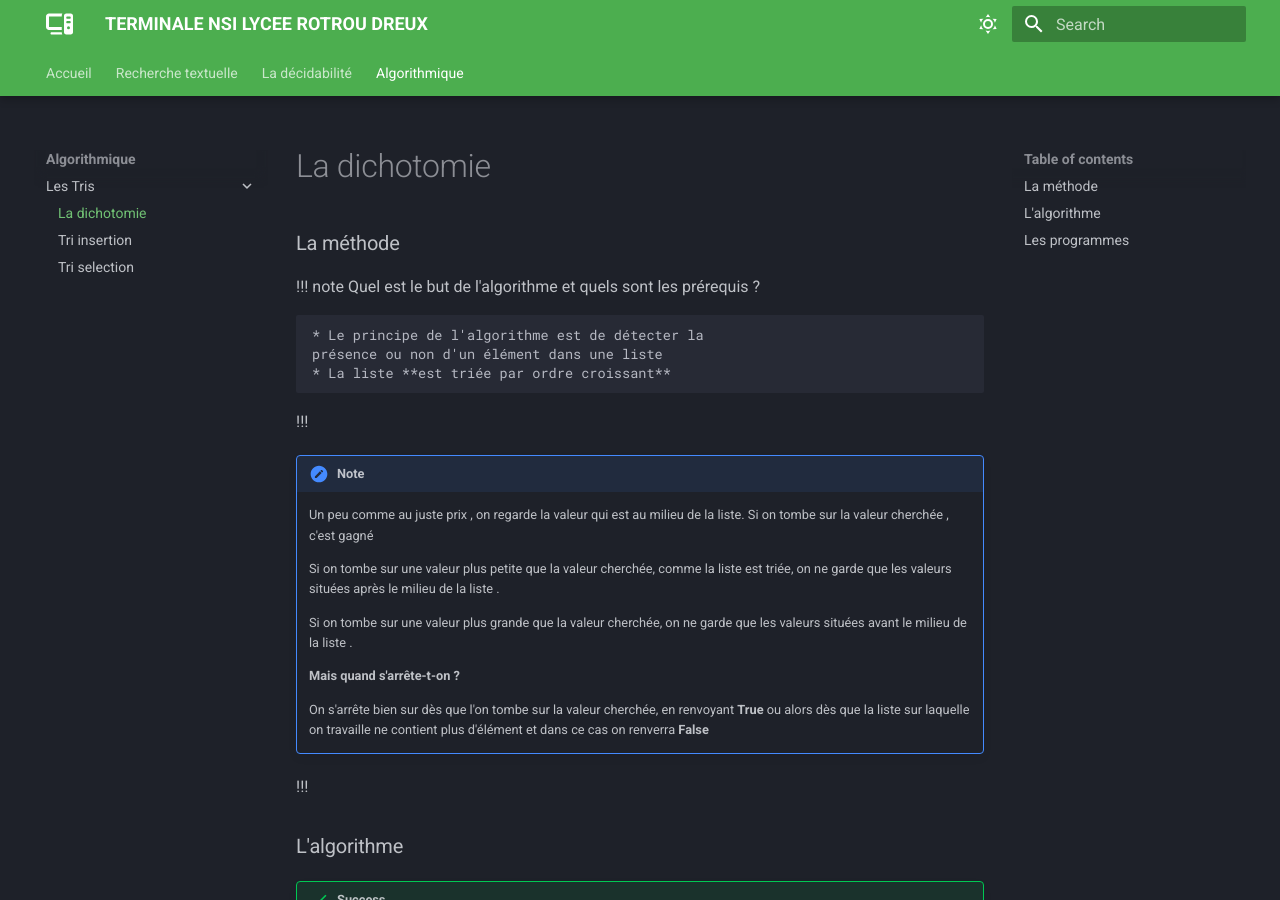
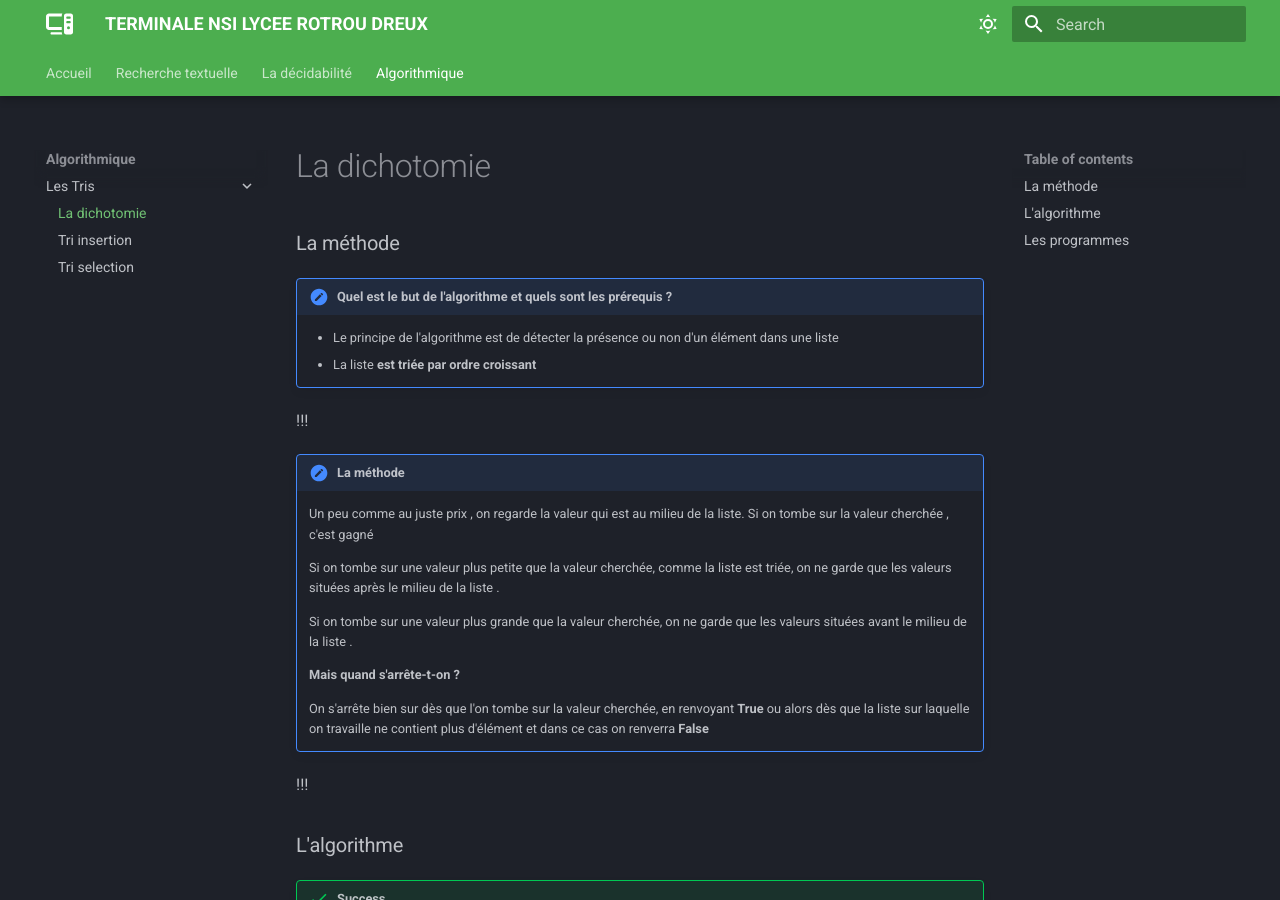
Before and after one commit to nsiRotrouDreux/site, an MkDocs documentation site: the page built from docs/algorithmique/Les Tris/dichotomie.md, in a window 1280 px wide and 900 px high. Built offline with MkDocs 1.6.1 and Material for MkDocs 9.7.7, drawn with Linux system fonts in a browser that asks for light colours.

Commit message:
Update dichotomie.md

```diff
--- a/docs/algorithmique/Les Tris/dichotomie.md
+++ b/docs/algorithmique/Les Tris/dichotomie.md
@@ -3,7 +3,7 @@
 
 ### La méthode
 
-!!! note Quel est le but de l'algorithme et quels sont les prérequis ?
+!!! note "Quel est le but de l'algorithme et quels sont les prérequis ?"
 
     * Le principe de l'algorithme est de détecter la
     présence ou non d'un élément dans une liste
@@ -11,7 +11,7 @@
 
 !!!
 
-!!! note La méthode
+!!! note "La méthode "
 
     Un peu comme au juste prix , on regarde la valeur qui est au milieu de la liste. Si on tombe sur la valeur cherchée , c'est gagné
 
```
